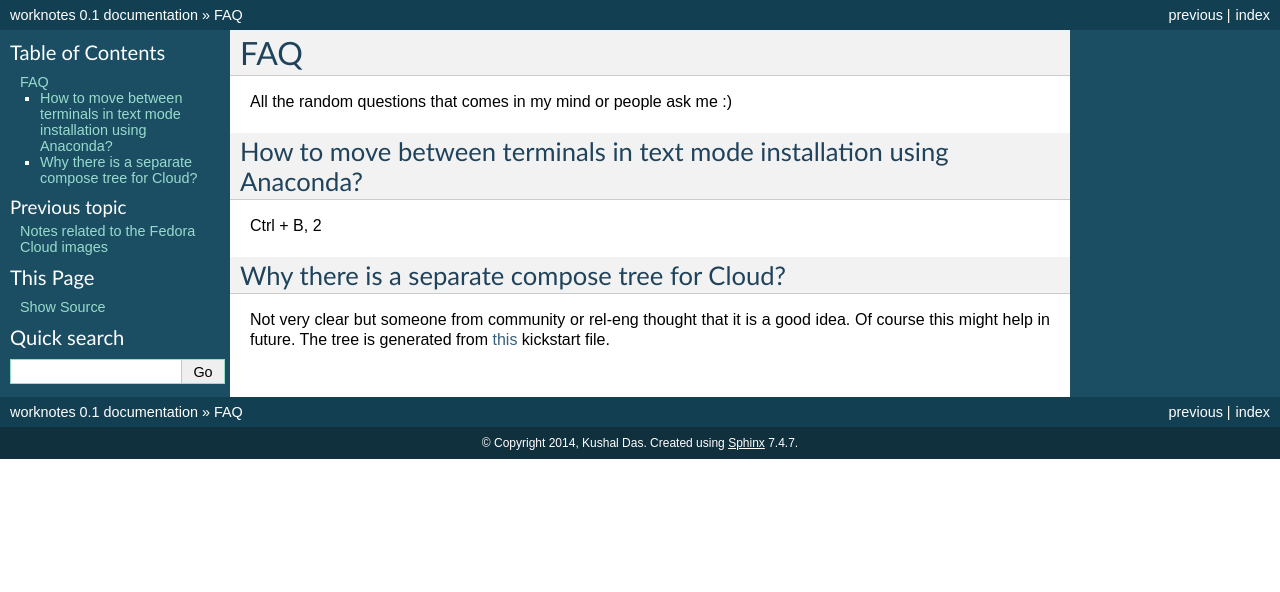
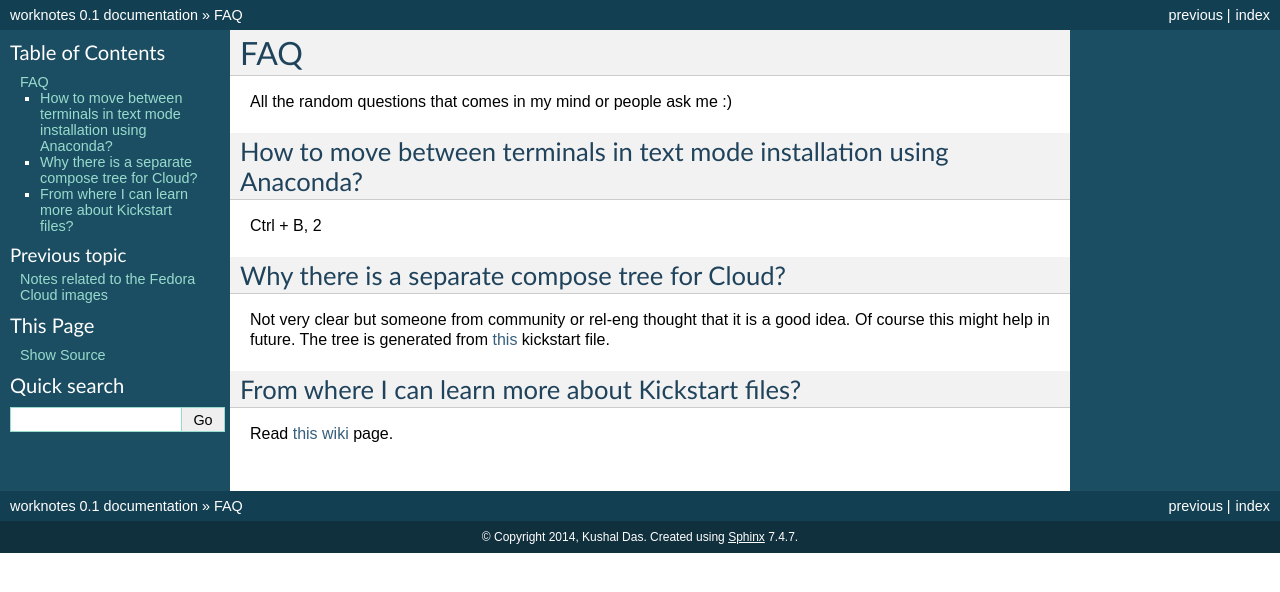
Before and after one commit to kushaldas/worknotes, a Sphinx documentation site: the page built from docs/faq.rst, in a window 1280 px wide. Shown: the top 592 px of the page. Built offline with Sphinx 7.4.7, drawn with Linux system fonts in a browser that asks for light colours.

Commit message:
Adds kickstart file details.

```diff
--- a/docs/faq.rst
+++ b/docs/faq.rst
@@ -14,3 +14,8 @@ Why there is a separate compose tree for Cloud?
 Not very clear but someone from community or rel-eng thought that it is a good idea. Of course
 this might help in future. The tree is generated from `this <https://git.fedorahosted.org/cgit/spin-kickstarts.git/tree/fedora-install-cloud.ks>`_
 kickstart file.
+
+From where I can learn more about Kickstart files?
+---------------------------------------------------
+
+Read `this wiki <http://fedoraproject.org/wiki/Anaconda/Kickstart>`_ page.
```
